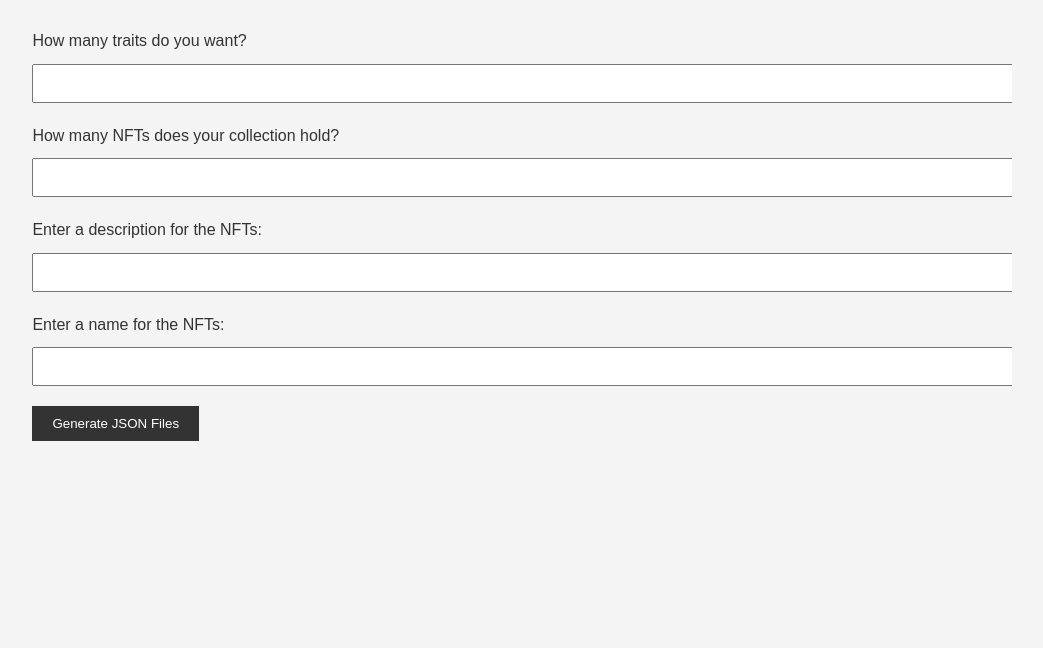
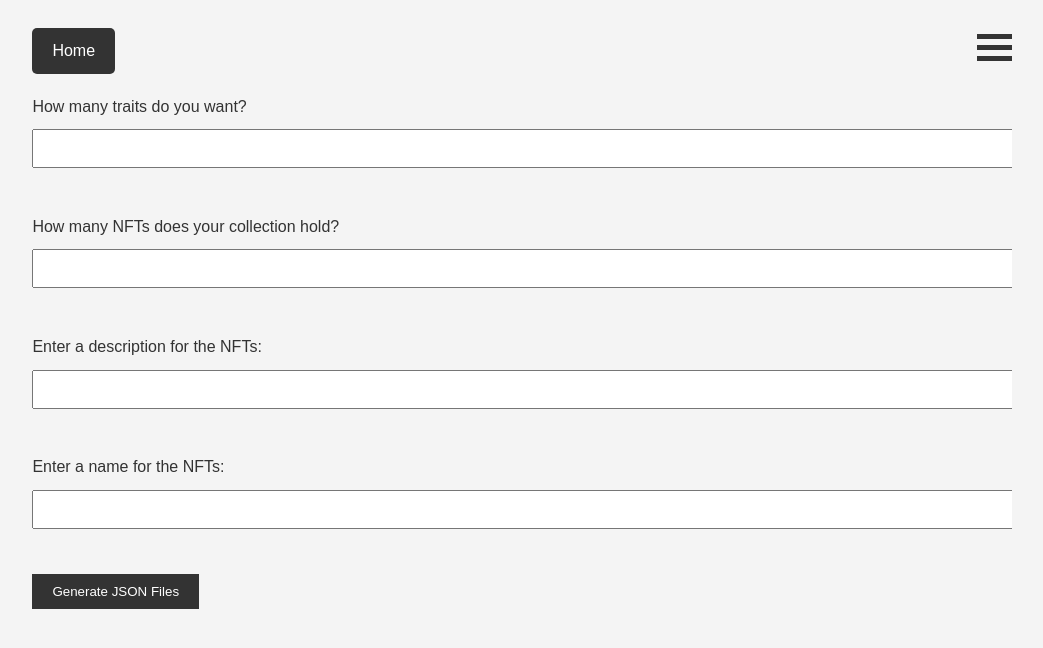
Before and after one commit to fkingerd/nonfungtools.github.io, a plain HTML site: page metadata_generator.html in a window 1280 px wide. Shown: the whole page, without its empty margins (118-1161 px from the left). Drawn offline with nearby package versions, Linux system fonts and the light colour scheme.

Commit message:
Update metadata_generator.html

```diff
--- a/metadata_generator.html
+++ b/metadata_generator.html
@@ -35,28 +35,95 @@
         button:hover {
             background-color: #555;
         }
+
+        /* Home Button Style */
+        .home-button {
+            background-color: #333;
+            color: white;
+            padding: 10px 20px;
+            text-decoration: none;
+            border-radius: 5px;
+            display: inline-block;
+            margin-bottom: 20px;
+        }
+
+        /* Hamburger Menu Style */
+        .hamburger {
+            display: inline-block;
+            cursor: pointer;
+            float: right;
+        }
+        .bar {
+            width: 35px;
+            height: 5px;
+            background-color: #333;
+            margin: 6px 0;
+            transition: 0.4s;
+        }
+
+        /* Menu Content */
+        .menu-content {
+            display: none;
+            position: absolute;
+            right: 20px;
+            background-color: #f9f9f9;
+            min-width: 160px;
+            box-shadow: 0px 8px 16px 0px rgba(0,0,0,0.2);
+            z-index: 1;
+        }
+        .menu-content a {
+            color: black;
+            padding: 12px 16px;
+            text-decoration: none;
+            display: block;
+            text-align: left;
+        }
+        .menu-content a:hover {background-color: #f1f1f1}
     </style>
 </head>
 <body>
     <div class="container">
+        <a href="/" class="home-button">Home</a>
+        <div class="hamburger" onclick="toggleMenu()">
+            <div class="bar"></div>
+            <div class="bar"></div>
+            <div class="bar"></div>
+        </div>
+        <div id="myMenu" class="menu-content">
+            <a href="#">Link 1</a>
+            <a href="#">Link 2</a>
+            <a href="#">Link 3</a>
+        </div>
+
         <form id="form">
             <label for="traitQty">How many traits do you want?</label>
-            <input type="number" id="traitQty" name="traitQty" required>
+            <input type="number" id="traitQty" name="traitQty" required><br><br>
 
             <div id="traitNamesDiv"></div>
 
             <label for="nftQty">How many NFTs does your collection hold?</label>
-            <input type="number" id="nftQty" name="nftQty" required>
+            <input type="number" id="nftQty" name="nftQty" required><br><br>
 
             <label for="description">Enter a description for the NFTs:</label>
-            <input type="text" id="description" name="description" required>
+            <input type="text" id="description" name="description" required><br><br>
 
             <label for="nftName">Enter a name for the NFTs:</label>
-            <input type="text" id="nftName" name="nftName" required>
+            <input type="text" id="nftName" name="nftName" required><br><br>
 
             <button type="submit">Generate JSON Files</button>
         </form>
     </div>
+
+    <script>
+        function toggleMenu() {
+            var menu = document.getElementById("myMenu");
+            if (menu.style.display === "block") {
+                menu.style.display = "none";
+            } else {
+                menu.style.display = "block";
+            }
+        }
+    </script>
 
     <script src="https://cdnjs.cloudflare.com/ajax/libs/jszip/3.6.0/jszip.min.js"></script>
     <script src="https://cdnjs.cloudflare.com/ajax/libs/FileSaver.js/2.0.5/FileSaver.min.js"></script>
```
